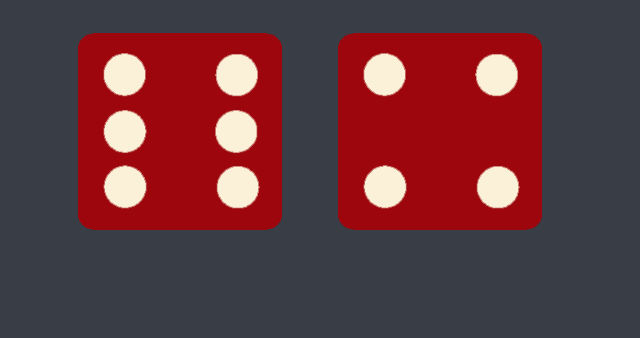
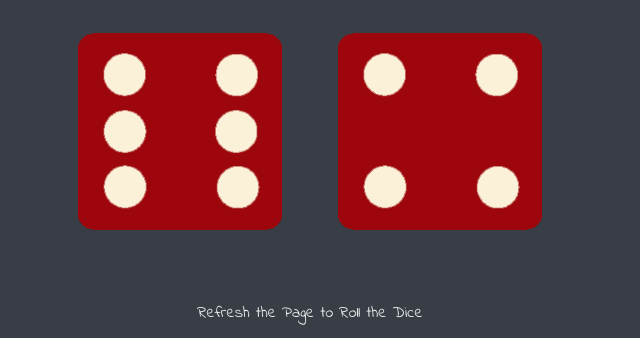
Before and after one commit to ChiragG2101/Double-Dice-Roll, a plain HTML site: page index.html in a window 1280 px wide. Shown: the part 462-800 px from the top of the page, without its empty margins (330-970 px from the left). Drawn offline with Linux system fonts and the light colour scheme.

Commit message:
redme in webapge

```diff
--- a/index.html
+++ b/index.html
@@ -29,8 +29,8 @@
     <script src="index.js"></script>
 
   </body>
-<!--
+
   <footer>
-    www 🎲 App Brewery 🎲 com
-  </footer> -->
+    Refresh the Page to Roll the Dice
+  </footer>
 </html>
```
